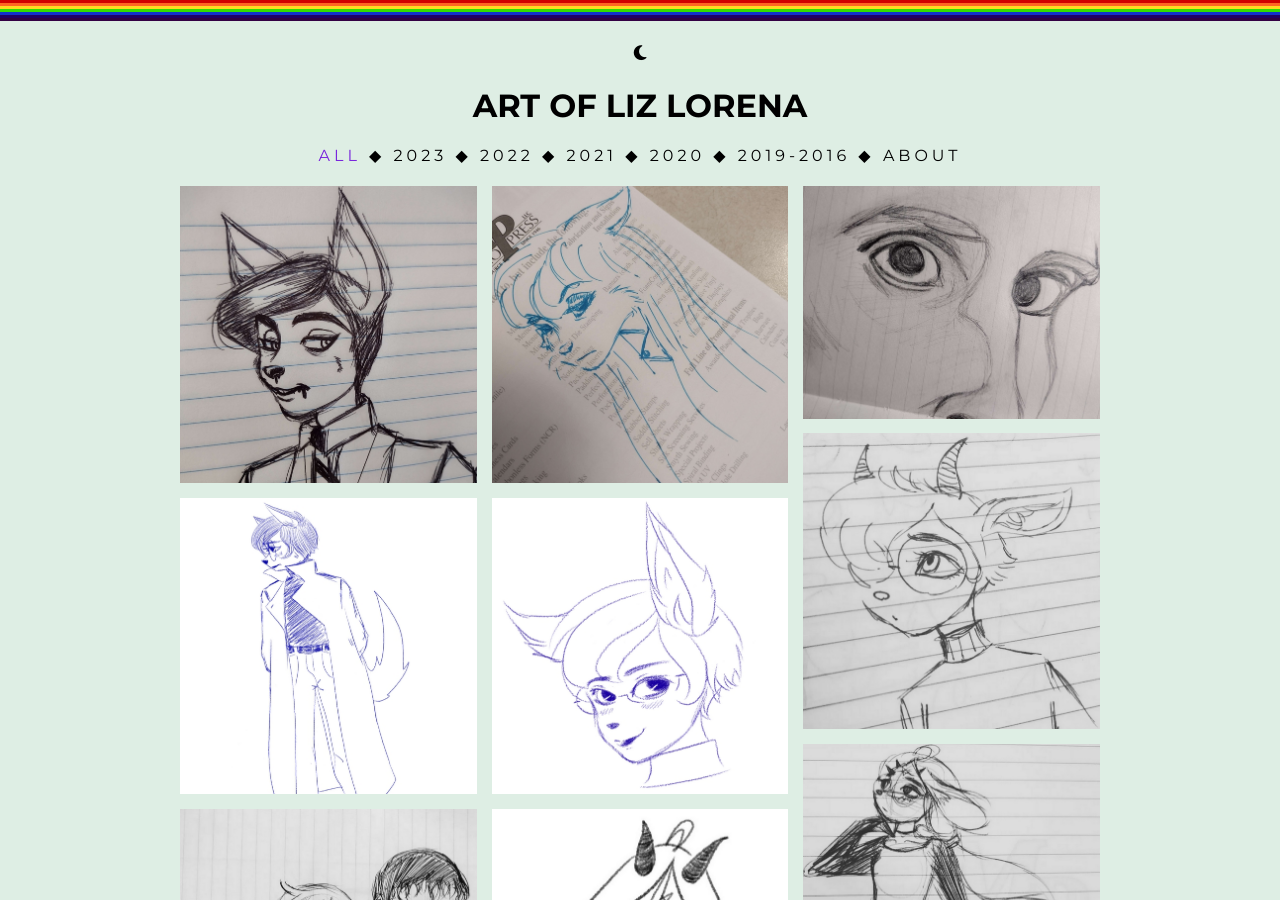
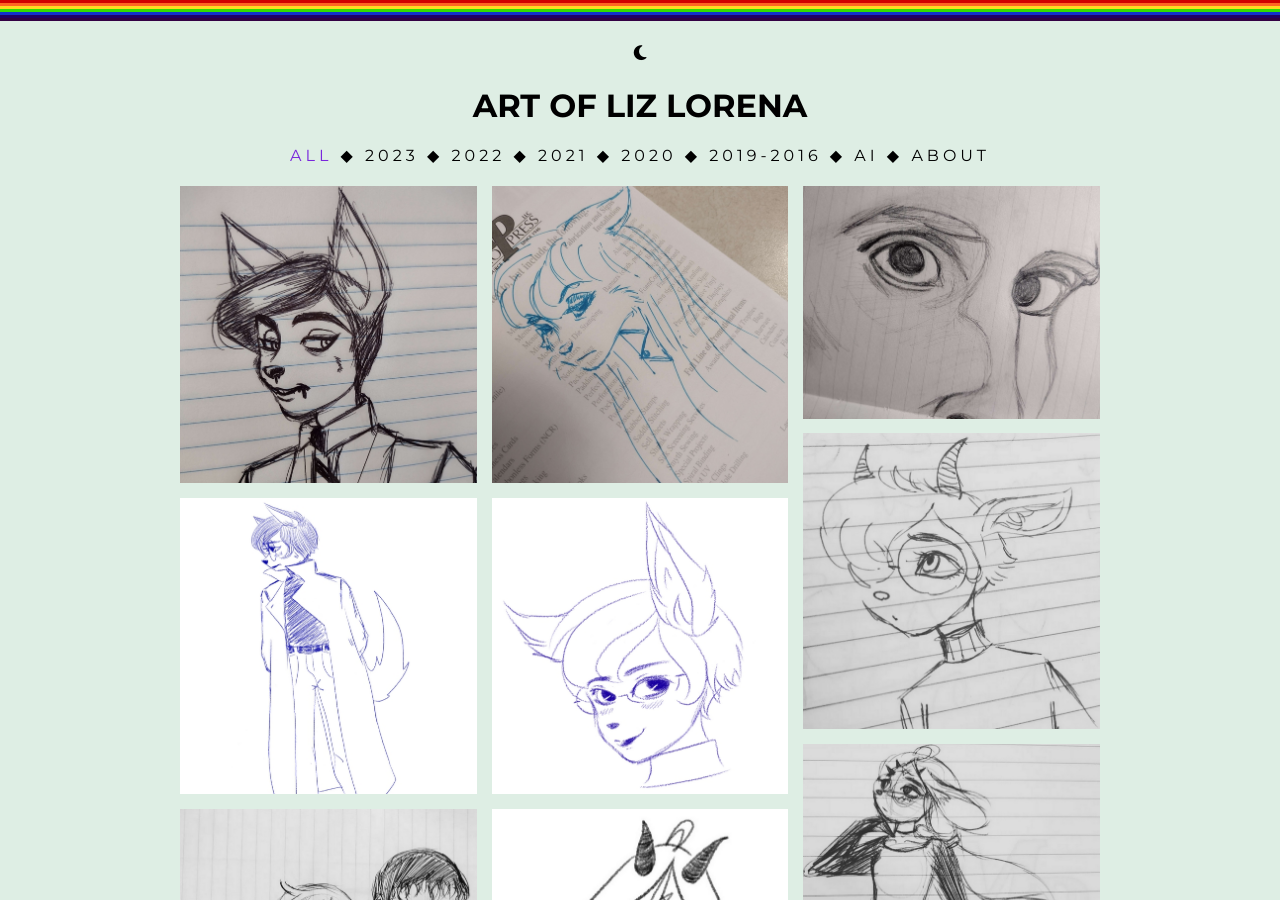
Before and after one commit to liz-lorena/art, a Jekyll site: the page built from index.html, in a window 1280 px wide and 900 px high. Built offline with Jekyll 4.4.1, drawn with Linux system fonts in a browser that asks for light colours; nearby versions of some CDN libraries; the list of posts is cut into pages by our own code.

Commit message:
Update pages.html

```diff
--- a/_includes/pages.html
+++ b/_includes/pages.html
@@ -1 +1 @@
-<a href="#all" class="all active">All</a> ◆ <a href="#2023" class="2023">2023</a> ◆ <a href="#2022" class="2022">2022</a> ◆ <a href="#2021" class="2021">2021</a> ◆ <a href="#2020" class="2020">2020</a> ◆ <a href="#2010s" class="2010s">2019-2016</a> ◆ <a href="/links">About</a>
+<a href="#all" class="all active">All</a> ◆ <a href="#2023" class="2023">2023</a> ◆ <a href="#2022" class="2022">2022</a> ◆ <a href="#2021" class="2021">2021</a> ◆ <a href="#2020" class="2020">2020</a> ◆ <a href="#2010s" class="2010s">2019-2016</a> ◆ <a href="/ai" target="_blank">AI</a> ◆ <a href="/links">About</a>
```
